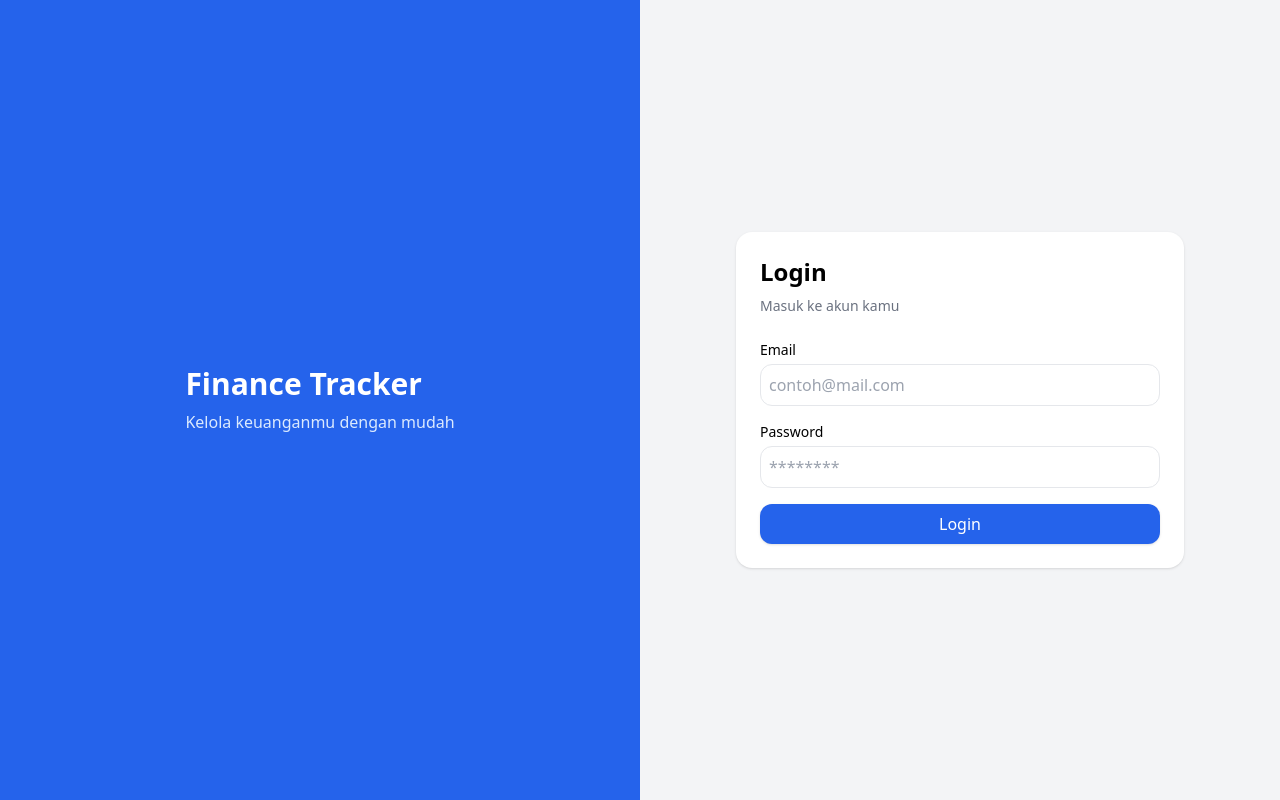
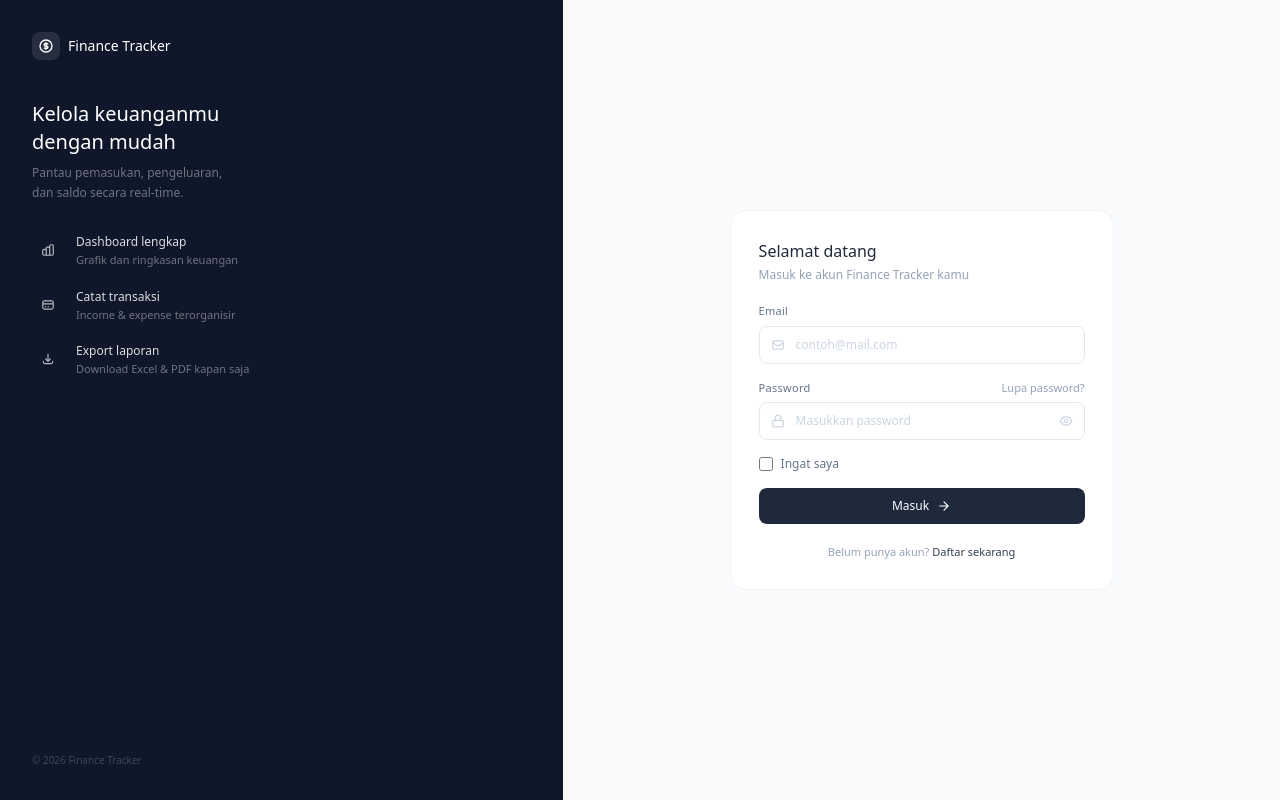
Before and after one commit to baguesputra/finance-tracker, a React app in the folder frontend/: page / in a window 1280 px wide. Built offline with nearby package versions, Linux system fonts and the light colour scheme; the HTML template or start-up script is replaced by a standard one.

Commit message:
Improve UI/UX Login Page

```diff
--- a/frontend/src/pages/Login.jsx
+++ b/frontend/src/pages/Login.jsx
@@ -3,103 +3,207 @@ import API from '../services/api';
 import { useNavigate } from 'react-router-dom';
 
 function Login() {
-  const [form, setForm] = useState({
-    email: '',
-    password: ''
-  });
-
+  const [form, setForm] = useState({ email: '', password: '' });
   const [loading, setLoading] = useState(false);
-
+  const [error, setError] = useState('');
+  const [showPassword, setShowPassword] = useState(false);
+  const [remember, setRemember] = useState(false);
   const navigate = useNavigate();
 
   const handleChange = (e) => {
-    setForm({
-      ...form,
-      [e.target.name]: e.target.value
-    });
+    setForm({ ...form, [e.target.name]: e.target.value });
+    if (error) setError('');
   };
 
   const handleLogin = async (e) => {
     e.preventDefault();
-
-    if (!form.email || !form.password) {
-      return alert('Email dan password wajib diisi');
-    }
+    if (!form.email || !form.password) return setError('Email dan password wajib diisi');
+    if (!/\S+@\S+\.\S+/.test(form.email)) return setError('Format email tidak valid');
 
     try {
       setLoading(true);
-
       const res = await API.post('/auth/login', form);
-
       localStorage.setItem('token', res.data.token);
-
       navigate('/dashboard');
-    } catch (err) {
-      alert('Login gagal, cek email/password');
+    } catch {
+      setError('Email atau password salah, coba lagi');
     } finally {
       setLoading(false);
     }
   };
 
+  const features = [
+    {
+      icon: <path strokeLinecap="round" strokeLinejoin="round" d="M9 19v-6a2 2 0 00-2-2H5a2 2 0 00-2 2v6a2 2 0 002 2h2a2 2 0 002-2zm0 0V9a2 2 0 012-2h2a2 2 0 012 2v10m-6 0a2 2 0 002 2h2a2 2 0 002-2m0 0V5a2 2 0 012-2h2a2 2 0 012 2v14a2 2 0 01-2 2h-2a2 2 0 01-2-2z" />,
+      title: 'Dashboard lengkap', desc: 'Grafik dan ringkasan keuangan',
+    },
+    {
+      icon: <path strokeLinecap="round" strokeLinejoin="round" d="M3 10h18M7 15h1m4 0h1m-7 4h12a3 3 0 003-3V8a3 3 0 00-3-3H6a3 3 0 00-3 3v8a3 3 0 003 3z" />,
+      title: 'Catat transaksi', desc: 'Income & expense terorganisir',
+    },
+    {
+      icon: <path strokeLinecap="round" strokeLinejoin="round" d="M4 16v1a3 3 0 003 3h10a3 3 0 003-3v-1m-4-4l-4 4m0 0l-4-4m4 4V4" />,
+      title: 'Export laporan', desc: 'Download Excel & PDF kapan saja',
+    },
+  ];
+
   return (
     <div className="min-h-screen flex">
 
-      {/* LEFT SIDE (Branding) */}
-      <div className="hidden md:flex w-1/2 bg-blue-600 text-white items-center justify-center">
+      {/* LEFT — Branding */}
+      <div className="hidden md:flex w-[44%] bg-slate-900 flex-col justify-between p-8">
         <div>
-          <h1 className="text-3xl font-bold mb-2">Finance Tracker</h1>
-          <p className="text-blue-100">Kelola keuanganmu dengan mudah</p>
+          {/* Logo */}
+          <div className="flex items-center gap-2 mb-10">
+            <div className="w-7 h-7 bg-white/10 rounded-lg flex items-center justify-center">
+              <svg className="w-4 h-4 text-white" fill="none" stroke="currentColor" strokeWidth="2" viewBox="0 0 24 24">
+                <path strokeLinecap="round" strokeLinejoin="round" d="M12 8c-1.657 0-3 .895-3 2s1.343 2 3 2 3 .895 3 2-1.343 2-3 2m0-8c1.11 0 2.08.402 2.599 1M12 8V7m0 1v8m0 0v1m0-1c-1.11 0-2.08-.402-2.599-1M21 12a9 9 0 11-18 0 9 9 0 0118 0z" />
+              </svg>
+            </div>
+            <p className="text-white text-sm font-medium">Finance Tracker</p>
+          </div>
+
+          <p className="text-white text-xl font-medium leading-snug mb-2">
+            Kelola keuanganmu<br />dengan mudah
+          </p>
+          <p className="text-white/40 text-xs leading-relaxed mb-8">
+            Pantau pemasukan, pengeluaran,<br />dan saldo secara real-time.
+          </p>
+
+          <div className="space-y-5">
+            {features.map(({ icon, title, desc }) => (
+              <div key={title} className="flex items-start gap-3">
+                <div className="w-8 h-8 bg-white/8 rounded-lg flex items-center justify-center flex-shrink-0">
+                  <svg className="w-3.5 h-3.5 text-white/70" fill="none" stroke="currentColor" strokeWidth="2" viewBox="0 0 24 24">
+                    {icon}
+                  </svg>
+                </div>
+                <div>
+                  <p className="text-white/85 text-xs font-medium mb-0.5">{title}</p>
+                  <p className="text-white/40 text-[11px]">{desc}</p>
+                </div>
+              </div>
+            ))}
+          </div>
         </div>
+        <p className="text-white/20 text-[10px]">© 2026 Finance Tracker</p>
       </div>
 
-      {/* RIGHT SIDE (FORM) */}
-      <div className="w-full md:w-1/2 flex items-center justify-center bg-gray-100 p-6">
+      {/* RIGHT — Form */}
+      <div className="flex-1 flex items-center justify-center bg-slate-50 p-6">
+        <div className="w-full max-w-sm bg-white border border-slate-100 rounded-2xl p-7">
 
-        <div className="w-full max-w-md bg-white rounded-2xl shadow p-6">
+          <p className="text-base font-medium text-slate-800 mb-1">Selamat datang</p>
+          <p className="text-xs text-slate-400 mb-5">Masuk ke akun Finance Tracker kamu</p>
 
-          <h2 className="text-2xl font-bold mb-2">Login</h2>
-          <p className="text-gray-500 text-sm mb-6">
-            Masuk ke akun kamu
-          </p>
+          {/* Error message */}
+          {error && (
+            <div className="flex items-center gap-2 text-rose-600 bg-rose-50 border border-rose-200 rounded-lg px-3 py-2 mb-4 text-xs">
+              <svg className="w-3.5 h-3.5 flex-shrink-0" fill="none" stroke="currentColor" strokeWidth="2" viewBox="0 0 24 24">
+                <circle cx="12" cy="12" r="10"/><path strokeLinecap="round" d="M12 8v4m0 4h.01"/>
+              </svg>
+              {error}
+            </div>
+          )}
 
           <form onSubmit={handleLogin} className="space-y-4">
 
-            {/* EMAIL */}
+            {/* Email */}
             <div>
-              <label className="block text-sm mb-1">Email</label>
-              <input
-                type="email"
-                name="email"
-                placeholder="contoh@mail.com"
-                value={form.email}
-                onChange={handleChange}
-                className="w-full border rounded-xl p-2 focus:ring-2 focus:ring-blue-500"
-              />
+              <label className="block text-[11px] font-medium text-slate-500 mb-1.5 tracking-wide">Email</label>
+              <div className="relative">
+                <svg className="absolute left-3 top-1/2 -translate-y-1/2 w-3.5 h-3.5 text-slate-300" fill="none" stroke="currentColor" strokeWidth="2" viewBox="0 0 24 24">
+                  <path strokeLinecap="round" strokeLinejoin="round" d="M3 8l7.89 5.26a2 2 0 002.22 0L21 8M5 19h14a2 2 0 002-2V7a2 2 0 00-2-2H5a2 2 0 00-2 2v10a2 2 0 002 2z"/>
+                </svg>
+                <input
+                  type="email" name="email" placeholder="contoh@mail.com"
+                  value={form.email} onChange={handleChange} autoComplete="email"
+                  className="w-full pl-9 pr-3 py-2.5 text-xs border border-slate-200 rounded-lg focus:outline-none focus:ring-2 focus:ring-slate-200 focus:border-slate-400 text-slate-700 placeholder-slate-300 transition-all"
+                />
+              </div>
             </div>
 
-            {/* PASSWORD */}
+            {/* Password */}
             <div>
-              <label className="block text-sm mb-1">Password</label>
-              <input
-                type="password"
-                name="password"
-                placeholder="********"
-                value={form.password}
-                onChange={handleChange}
-                className="w-full border rounded-xl p-2 focus:ring-2 focus:ring-blue-500"
-              />
+              <div className="flex items-center justify-between mb-1.5">
+                <label className="text-[11px] font-medium text-slate-500 tracking-wide">Password</label>
+                <button type="button" className="text-[11px] text-slate-400 hover:text-slate-600 transition-colors">
+                  Lupa password?
+                </button>
+              </div>
+              <div className="relative">
+                <svg className="absolute left-3 top-1/2 -translate-y-1/2 w-3.5 h-3.5 text-slate-300" fill="none" stroke="currentColor" strokeWidth="2" viewBox="0 0 24 24">
+                  <rect x="3" y="11" width="18" height="11" rx="2" ry="2"/><path strokeLinecap="round" d="M7 11V7a5 5 0 0110 0v4"/>
+                </svg>
+                <input
+                  type={showPassword ? 'text' : 'password'}
+                  name="password" placeholder="Masukkan password"
+                  value={form.password} onChange={handleChange} autoComplete="current-password"
+                  className="w-full pl-9 pr-9 py-2.5 text-xs border border-slate-200 rounded-lg focus:outline-none focus:ring-2 focus:ring-slate-200 focus:border-slate-400 text-slate-700 placeholder-slate-300 transition-all"
+                />
+                <button
+                  type="button" onClick={() => setShowPassword(!showPassword)}
+                  className="absolute right-3 top-1/2 -translate-y-1/2 text-slate-300 hover:text-slate-500 transition-colors"
+                >
+                  {showPassword ? (
+                    <svg className="w-3.5 h-3.5" fill="none" stroke="currentColor" strokeWidth="2" viewBox="0 0 24 24">
+                      <path strokeLinecap="round" strokeLinejoin="round" d="M13.875 18.825A10.05 10.05 0 0112 19c-4.478 0-8.268-2.943-9.543-7a9.97 9.97 0 011.563-3.029m5.858.908a3 3 0 114.243 4.243M9.878 9.878l4.242 4.242M9.88 9.88l-3.29-3.29m7.532 7.532l3.29 3.29M3 3l3.59 3.59m0 0A9.953 9.953 0 0112 5c4.478 0 8.268 2.943 9.543 7a10.025 10.025 0 01-4.132 5.411m0 0L21 21"/>
+                    </svg>
+                  ) : (
+                    <svg className="w-3.5 h-3.5" fill="none" stroke="currentColor" strokeWidth="2" viewBox="0 0 24 24">
+                      <path strokeLinecap="round" strokeLinejoin="round" d="M15 12a3 3 0 11-6 0 3 3 0 016 0z"/>
+                      <path strokeLinecap="round" strokeLinejoin="round" d="M2.458 12C3.732 7.943 7.523 5 12 5c4.478 0 8.268 2.943 9.542 7-1.274 4.057-5.064 7-9.542 7-4.477 0-8.268-2.943-9.542-7z"/>
+                    </svg>
+                  )}
+                </button>
+              </div>
             </div>
 
-            {/* BUTTON */}
+            {/* Remember me */}
+            <div className="flex items-center gap-2">
+              <input
+                type="checkbox" id="remember" checked={remember}
+                onChange={(e) => setRemember(e.target.checked)}
+                className="w-3.5 h-3.5 rounded accent-slate-800 cursor-pointer"
+              />
+              <label htmlFor="remember" className="text-xs text-slate-500 cursor-pointer select-none">
+                Ingat saya
+              </label>
+            </div>
+
+            {/* Submit */}
             <button
-              type="submit"
-              disabled={loading}
-              className="w-full bg-blue-600 text-white py-2 rounded-xl shadow hover:bg-blue-700 disabled:opacity-50"
+              type="submit" disabled={loading}
+              className="w-full flex items-center justify-center gap-2 bg-slate-800 text-white py-2.5 rounded-lg text-xs font-medium hover:bg-slate-700 active:scale-[0.98] disabled:opacity-50 disabled:cursor-not-allowed transition-all duration-150"
             >
-              {loading ? 'Loading...' : 'Login'}
+              {loading ? (
+                <>
+                  <svg className="w-3.5 h-3.5 animate-spin" fill="none" viewBox="0 0 24 24">
+                    <circle className="opacity-25" cx="12" cy="12" r="10" stroke="currentColor" strokeWidth="4"/>
+                    <path className="opacity-75" fill="currentColor" d="M4 12a8 8 0 018-8V0C5.373 0 0 5.373 0 12h4z"/>
+                  </svg>
+                  Masuk...
+                </>
+              ) : (
+                <>
+                  Masuk
+                  <svg className="w-3.5 h-3.5" fill="none" stroke="currentColor" strokeWidth="2" viewBox="0 0 24 24">
+                    <path strokeLinecap="round" strokeLinejoin="round" d="M5 12h14m-7-7l7 7-7 7"/>
+                  </svg>
+                </>
+              )}
             </button>
+          </form>
 
-          </form>
+          <p className="text-center text-[11px] text-slate-400 mt-5">
+            Belum punya akun?{' '}
+            <button
+              onClick={() => navigate('/register')}
+              className="text-slate-700 font-medium hover:text-slate-900 transition-colors"
+            >
+              Daftar sekarang
+            </button>
+          </p>
 
         </div>
       </div>
```
